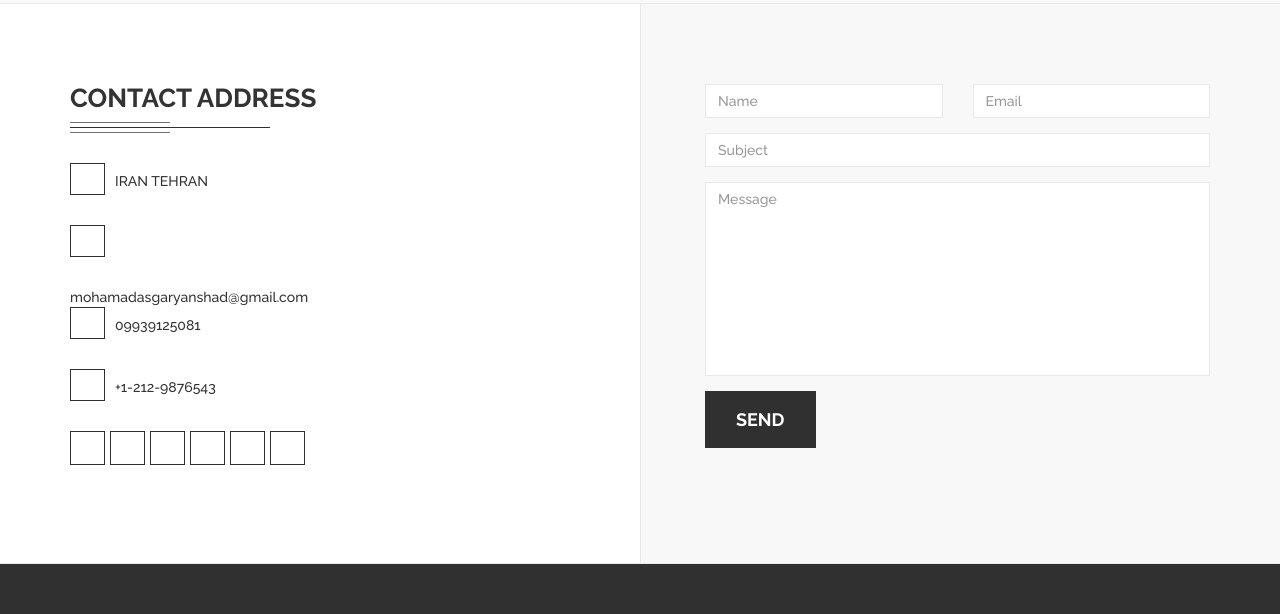
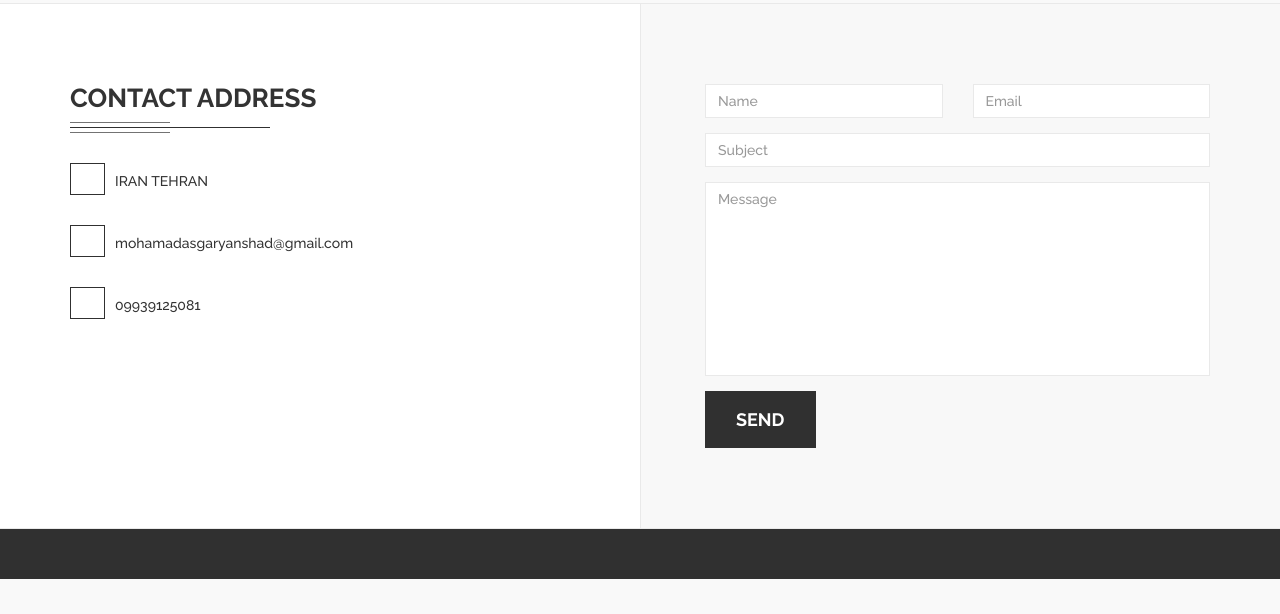
Before and after one commit to MohammadAsgaryan/cv, a Django app: page / in a window 1280 px wide. Shown: the part 2160-2774 px from the top of the page. After the commit the page ends 2739 px from the top, so only its background shows below. Run offline with Django 5.2, Linux system fonts and the light colour scheme; some libraries are stand-ins or nearby versions; some web fonts are replaced.

Commit message:
Preparing

```diff
--- a/templates/index.html
+++ b/templates/index.html
@@ -49,16 +49,11 @@
                                 </div>
                             </a>
                         </div>
-                        <div class="header--custom-btn hidden-sm hidden-xs"> <a href="#hireMeModal" class="btn--default"
-                                data-toggle="modal">HIRE ME</a> </div>
+
                         <div id="headerNav" class="header--nav navbar-collapse collapse">
                             <ul class="nav navbar-nav navbar-right AnimateScroll">
                                 <li><a href="#banner">HOME</a></li>
                                 <li><a href="#about">ABOUT</a></li>
-                                <li><a href="#services">SERVICES</a></li>
-                                <li><a href="#gallery">WORKS</a></li>
-                                <li><a href="#feedback">FEEDBACK</a></li>
-                                <li><a href="#blog">BLOG</a></li>
                                 <li><a href="#contact">CONTACT</a></li>
                             </ul>
                         </div>
@@ -215,21 +210,15 @@
                         <div class="contact--address">
                             <h2>CONTACT ADDRESS</h2>
                             <address>
-                                <p><i class="fa fa-home"></i>IRAN TEHRAN
-                                </p>
-                                <p><i class="fa fa-envelope"></i></p>mohamadasgaryanshad@gmail.com
+                                <p><i class="fa fa-home"></i>IRAN TEHRAN</p>
+                                <p><i class="fa fa-envelope"></i>mohamadasgaryanshad@gmail.com</p>
                                 <p><i class="fa fa-phone"></i>09939125081</p>
-                                <p><i class="fa fa-fax"></i>+1-212-9876543</p>
+
                             </address>
                         </div>
                         <div class="contact--social">
                             <ul>
-                                <li><a href="#"><i class="fa fa-facebook"></i></a></li>
-                                <li><a href="#"><i class="fa fa-twitter"></i></a></li>
-                                <li><a href="#"><i class="fa fa-linkedin"></i></a></li>
-                                <li><a href="#"><i class="fa fa-behance"></i></a></li>
-                                <li><a href="#"><i class="fa fa-google-plus"></i></a></li>
-                                <li><a href="#"><i class="fa fa-feed"></i></a></li>
+
                             </ul>
                         </div>
                     </div>
```
Also changed, not shown: static/js/jquery.nicescroll.min.js.
